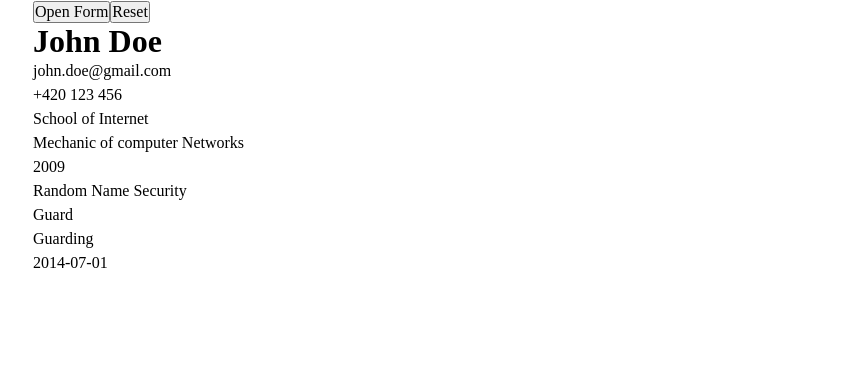
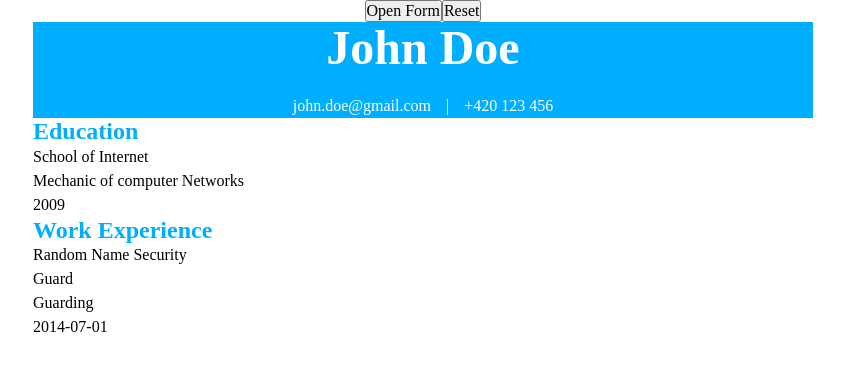
Before and after one commit to Relyful/odinCvApp, a React (Vite) app: page / in a window 1280 px wide. Shown: the top 370 px of the page, without its empty margins (217-1061 px from the left). Built offline with nearby package versions, Linux system fonts and the light colour scheme.

Commit message:
Style main header and secondary headers

```diff
--- a/src/App.css
+++ b/src/App.css
@@ -18,3 +18,32 @@
 fieldset {
   padding: 10px;
 }
+
+.buttons {
+  display: flex;
+  justify-content: center;
+}
+
+.personalInfo {
+  display: flex;
+  flex-direction: column;
+  justify-content: space-between;
+  gap: 20px;
+  background-color: rgb(0, 174, 255);
+  color: white;
+}
+
+.personalInfo h1 {
+  align-self: center;
+  font-size: 3em;
+}
+
+.contactInfo {
+  display: flex;
+  justify-content: center;
+  gap: 15px;
+}
+
+h2 {
+  color: rgb(0, 174, 255);
+}
--- a/src/App.jsx
+++ b/src/App.jsx
@@ -189,19 +189,28 @@ function App() {
           Reset
         </button>
       </div>
-      <cvWrapper>
+      <div className="cvWrapper">
         <div className="personalInfo">
           <h1>{name}</h1>
-          <li>{email}</li>
-          <li>{phone}</li>
+          <div className="contactInfo">
+            <p>{email}</p>
+            |
+            <p>{phone}</p>
+          </div>
         </div>
-        <ul className="schoolInfo">
-          <SchoolList school={school} />
-        </ul>
-        <ul className="jobInfo">
-          <JobList job={job} />
-        </ul>
-      </cvWrapper>
+        <div className="schoolInfo">
+          <h2>Education</h2>
+          <ul>
+            <SchoolList school={school} />
+          </ul>
+        </div>
+        <div className="jobInfo">
+          <h2>Work Experience</h2>
+          <ul>
+            <JobList job={job} />
+          </ul>
+        </div>
+      </div>
     </>
   );
 }
```
Also changed, not shown: src/components/schoolInfo.jsx (+5 -3 lines).
